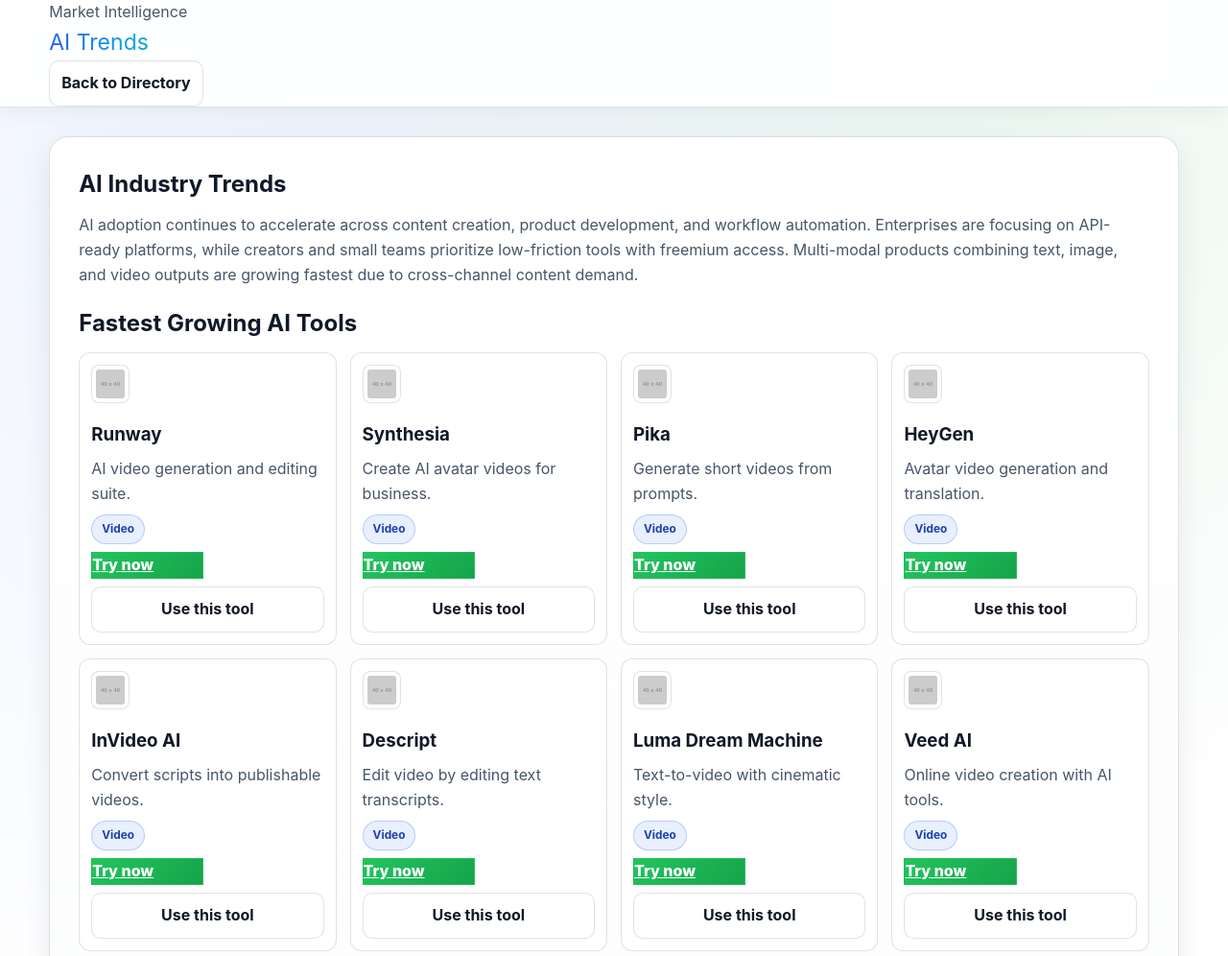
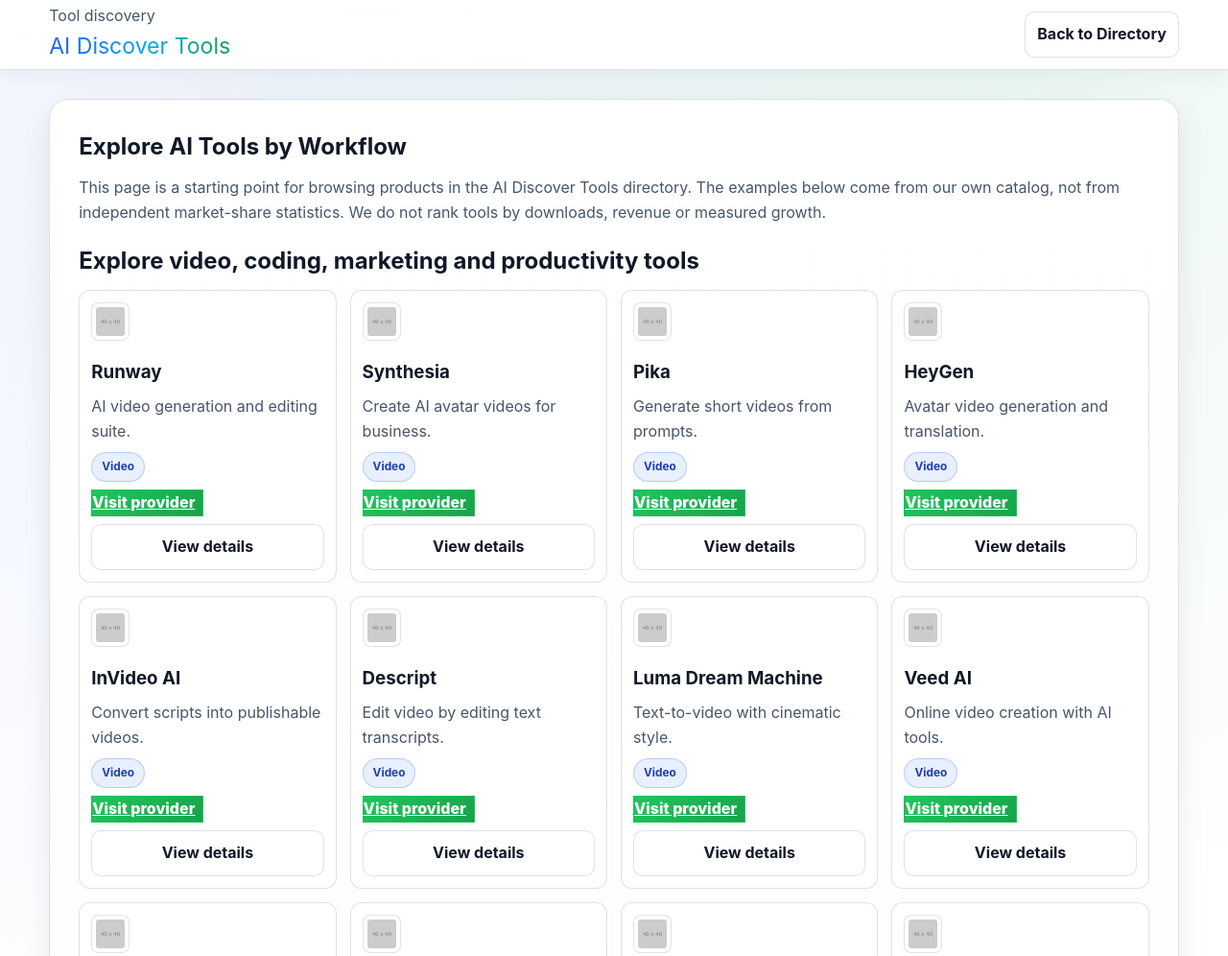
Before and after one commit to aissambouzakouraelk-hue/aidiscovertools, a plain HTML site: page ai-trends.html in a window 1280 px wide. Shown: the top 996 px of the page at 96% size. Drawn offline with Linux system fonts and the light colour scheme; placeholder pictures from the web are drawn by us.

Commit message:
Fix malformed trends heading and remove unsupported popularity and growth claims

```diff
--- a/ai-trends.html
+++ b/ai-trends.html
@@ -3,12 +3,12 @@
 <head>
   <meta charset="UTF-8" />
   <meta name="viewport" content="width=device-width, initial-scale=1.0" />
-  <title>AI Trends | Fastest Growing and New AI Tools</title>
-  <meta name="description" content="Track AI industry trends, fastest growing AI tools, and newly added tools in one structured trends dashboard." />
+  <title>AI Tool Discovery | Explore Categories and Use Cases</title>
+  <meta name="description" content="Explore AI tools from different workflow categories. Compare use cases and limitations without unsupported growth rankings or market statistics." />
   <meta name="robots" content="index,follow" />
   <link rel="canonical" href="https://aidiscovertools.com/ai-trends.html" />
   <meta property="og:title" content="AI Trends | Fastest Growing and New AI Tools" />
-  <meta property="og:description" content="Industry AI trends and fastest-growing tools updated from the directory dataset." />
+  <meta property="og:description" content="Browse a sample of AI tools by category and discover more options from our directory." />
   <meta property="og:type" content="website" />
   <meta property="og:url" content="https://aidiscovertools.com/ai-trends.html" />
   <link rel="stylesheet" href="styles.css" />
@@ -19,8 +19,8 @@
   <header class="hero">
     <div class="container hero-wrap">
       <div>
-        <p class="subtitle">Market Intelligence</p>
-        <p class="title">AI Trends</p
+        <p class="subtitle">Tool discovery</p>
+        <p class="title">AI Discover Tools</p>
       </div>
       <a class="btn-secondary" href="index.html">Back to Directory</a>
     </div>
@@ -28,14 +28,19 @@
 
   <main class="container content-main">
     <section class="content-shell trends-shell">
-      <h1>AI Industry Trends</h1>
-      <p>AI adoption continues to accelerate across content creation, product development, and workflow automation. Enterprises are focusing on API-ready platforms, while creators and small teams prioritize low-friction tools with freemium access. Multi-modal products combining text, image, and video outputs are growing fastest due to cross-channel content demand.</p>
+      <h1>Explore AI Tools by Workflow</h1>
+      <p>This page is a starting point for browsing products in the AI Discover Tools directory. The examples below come from our own catalog, not from independent market-share statistics. We do not rank tools by downloads, revenue or measured growth.</p>
 
-      <h2>Fastest Growing AI Tools</h2>
+      <h2>Explore video, coding, marketing and productivity tools</h2>
       <div id="growingTools" class="trend-grid"></div>
 
-      <h2>New AI Tools</h2>
+      <h2>More tools from the directory</h2>
       <div id="newTrendTools" class="trend-grid"></div>
+      <section class="tool-review-section">
+        <h2>How to evaluate these tools</h2>
+        <p>Pick one task you want to improve and compare two products in the same category. Check the quality of an example output, the cost of repeated use, any free-plan restrictions and whether you can export or reuse the work. An unfamiliar product is not automatically better because it appears in a list.</p>
+        <p>If you are comparing providers, use the <a href="ai-tool-finder.html">task-based tool finder</a>, the <a href="best-free-ai-tools.html">free tools guide</a> and the individual profiles to narrow your shortlist. Verify the latest terms and features directly with the provider before subscribing.</p>
+      </section>
     </section>
   </main>
 
@@ -84,8 +89,8 @@
           <p>${tool.description}</p>
           <div class="card-badges"><span class="category">${tool.category}</span></div>
           <div class="card-actions">
-            <a class="cta-primary" href="${tool.website || tool.url}" target="_blank" rel="noopener noreferrer">Try now</a>
-            <a class="btn-secondary cta-tertiary" href="tool.html?name=${slugify(tool.name)}">Use this tool</a>
+            <a class="cta-primary" href="${tool.website || tool.url}" target="_blank" rel="noopener noreferrer">Visit provider</a>
+            <a class="btn-secondary cta-tertiary" href="tool.html?name=${slugify(tool.name)}">View details</a>
           </div>
         </article>
       `;
@@ -94,14 +99,14 @@
     async function run() {
       const tools = await window.loadToolsData();
 
-      const fastestGrowing = [...tools]
+      const categorySamples = [...tools]
         .filter(tool => ["video", "coding", "marketing", "productivity"].includes(tool.category))
         .slice(0, 12);
 
-      const newest = [...tools].slice(-12).reverse();
+      const otherTools = [...tools].slice(-12).reverse();
 
-      growingToolsEl.innerHTML = fastestGrowing.map(card).join("");
-      newToolsEl.innerHTML = newest.map(card).join("");
+      growingToolsEl.innerHTML = categorySamples.map(card).join("");
+      newToolsEl.innerHTML = otherTools.map(card).join("");
     }
 
     run();
```
